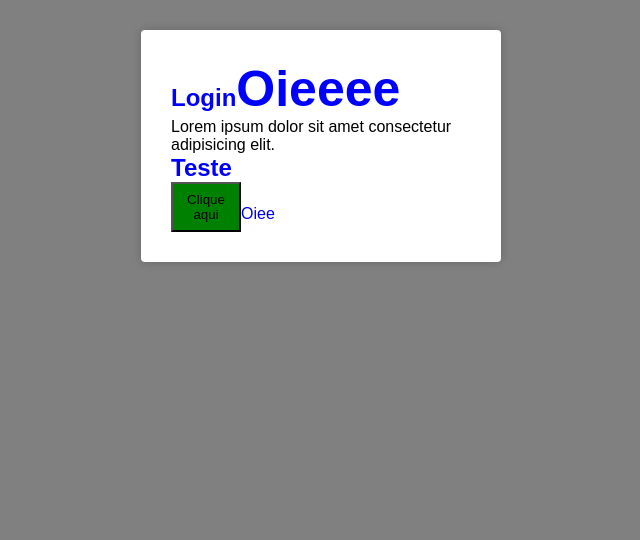
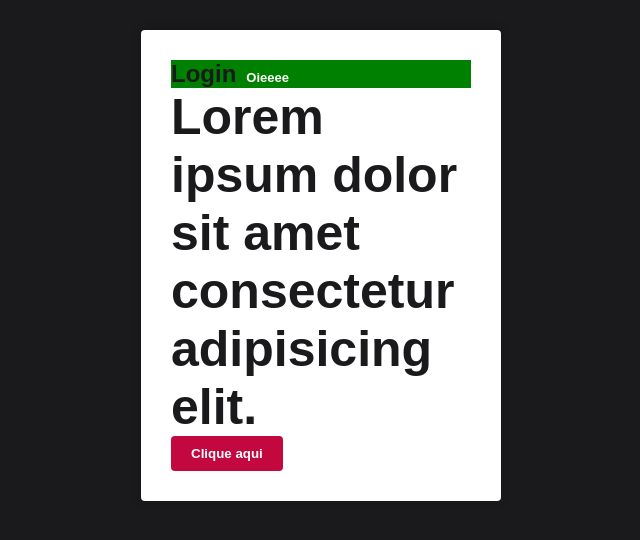
Before and after one commit to GuilhermeHenrii/React-Base, a React (Create React App) app: page / in a window 1280 px wide. Shown: the top 540 px of the page, without its empty margins (319-959 px from the left). Built offline with nearby package versions, Linux system fonts and the light colour scheme.

Commit message:
Cinfigurando cores

```diff
--- /dev/null
+++ b/src/config/colors.js
@@ -0,0 +1,9 @@
+// arquivo criado para exportar as cores que serão usadas no projeto, com o objetivo de melhorar a manutenção
+
+export const primaryColor = '#C3073F';
+export const primaryDarkColor = '#1A1A1D';
+
+export const successColor = '#0197F6';
+export const infoColor = '#0197F6';
+export const errorColor = '#F2AF29';
+export const warningColot = '#F2AF29';
--- a/src/pages/login/index.js
+++ b/src/pages/login/index.js
@@ -1,20 +1,19 @@
 import React from 'react';
-import { Title, Button } from './styled';
+import { Title, Paragraph } from './styled';
 import { Container } from '../../styles/GlobalStyles';
 
 export default function Login() {
   return (
     <Container>
-      <Title isRed={false}>
+      <Title>
         Login
         <small>Oieeee</small>
       </Title>
-      <p>Lorem ipsum dolor sit amet consectetur adipisicing elit.</p>
-      <Title>Teste</Title>
+      <Paragraph>
+        Lorem ipsum dolor sit amet consectetur adipisicing elit.
+      </Paragraph>
 
-      <Button>Clique aqui</Button>
-
-      <a href="teste">Oiee</a>
+      <button type="button">Clique aqui</button>
     </Container> // React.Fragment
   );
 }
--- a/src/pages/login/styled.js
+++ b/src/pages/login/styled.js
@@ -1,19 +1,16 @@
 import styled from 'styled-components';
 
 export const Title = styled.h1`
-  color: ${(props) =>
-    props.isRed
-      ? 'red'
-      : 'blue'}; // se a propriedade isRed for true retorna a cor red, se não, a cor azul
-
+  font-weight: 700;
+  background: green;
   small {
-    font-size: 50px;
+    padding: 10px;
+    font-size: 20px;
+    color: #fff;
+    font-size: 13px;
   }
 `;
 
-export const Button = styled.button`
-  background-color: green;
-  color: black;
-  width: 70px;
-  height: 50px;
+export const Paragraph = styled.h1`
+  font-size: 50px;
 `;
--- a/src/styles/GlobalStyles.js
+++ b/src/styles/GlobalStyles.js
@@ -1,5 +1,6 @@
 import styled, { createGlobalStyle } from 'styled-components';
 // estilo global da aplicação
+import { primaryColor, primaryDarkColor } from '../config/colors';
 
 export default createGlobalStyle`
   *{
@@ -11,7 +12,8 @@ export default createGlobalStyle`
 
   body {
     font-family: sans-serif;
-    background-color: gray;
+    background: ${primaryDarkColor};
+    color: ${primaryDarkColor};
   }
 
   html, body, #root {
@@ -19,11 +21,18 @@ export default createGlobalStyle`
   }
 
   button {
+    background-color: ${primaryColor};
+    border: none;
     cursor: pointer;
+    color: #fff;
+    padding: 10px 20px;
+    border-radius: 4px;
+    font-weight: 700;
   }
 
   a {
     text-decoration: none;
+    color: ${primaryColor};
   }
 
   ul{
```
Also changed, not shown: .eslintrc.js.
